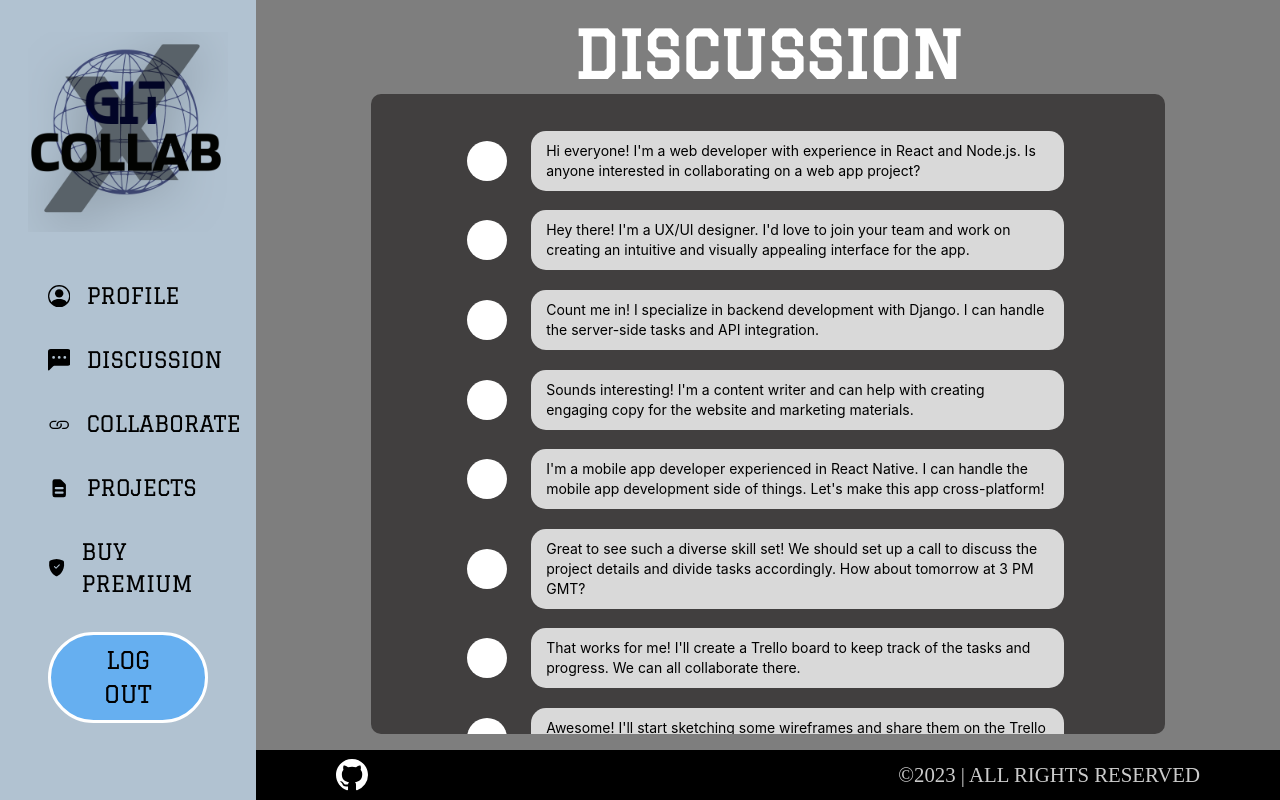
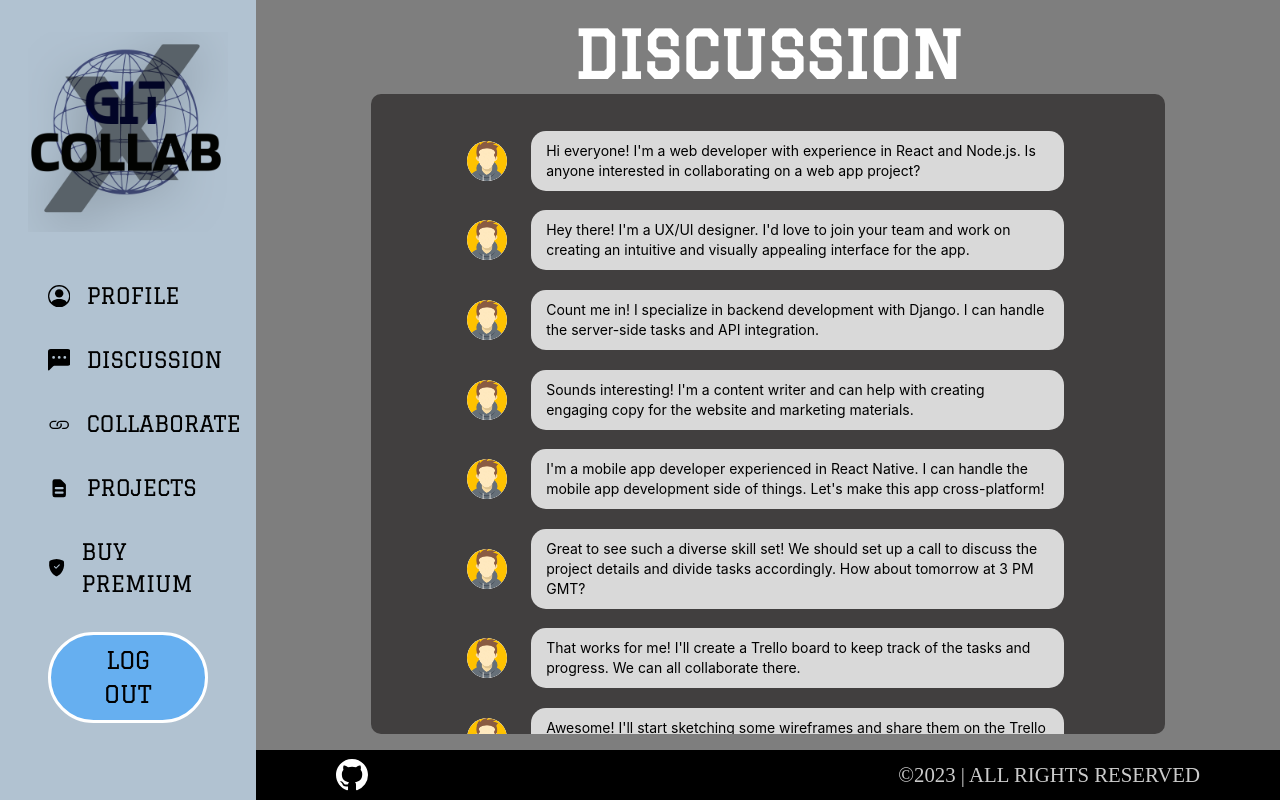
Before and after one commit to PekaVengers/GitCollabX, a React (Vite) app in the folder client/: page /discussion in a window 1280 px wide. Built offline with nearby package versions, Linux system fonts and the light colour scheme; a web font is replaced by a local one.

Commit message:
fix: add profile image in discussion page

```diff
--- a/client/src/pages/Discussion.jsx
+++ b/client/src/pages/Discussion.jsx
@@ -1,5 +1,6 @@
 import { useState } from "react";
 import "../styles/Discussion.css";
+import profile from "../assets/images/discussionAvatar.png";
 
 export default function Discussion() {
   const [discussionMessages, setDiscussionMessages] = useState(JSON.parse(localStorage.getItem("discussionItems")) || [
@@ -43,7 +44,7 @@ export default function Discussion() {
                 }
               >
                 <div className="discussionAvatar">
-
+                  <img className="profile-image" src={profile} />
                 </div>
                 <div className="discussionMessage">
                 {discussion}
--- a/client/src/styles/Discussion.css
+++ b/client/src/styles/Discussion.css
@@ -64,6 +64,12 @@
   background-color: #fff;
 }
 
+.profile-image {
+  width: 40px;
+  height: 40px;
+  border-radius: 50%;
+}
+
 /* CSS to create spacing between message boxes */
 .discussion-container + .discussion-container {
   margin-top: 10px;
```
